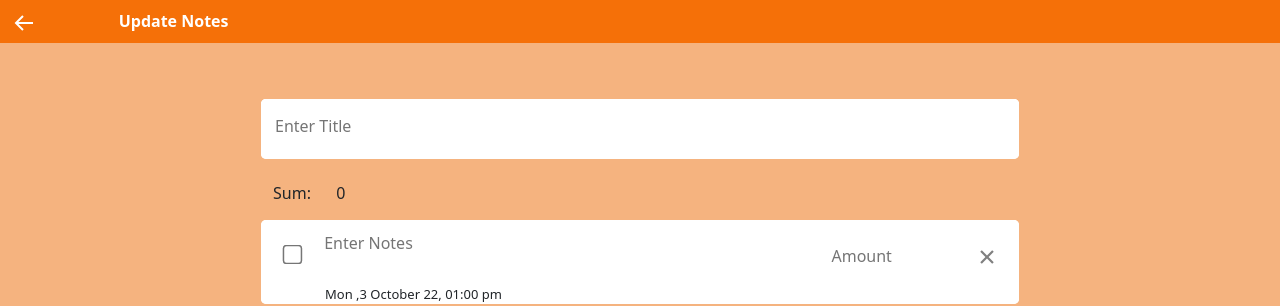
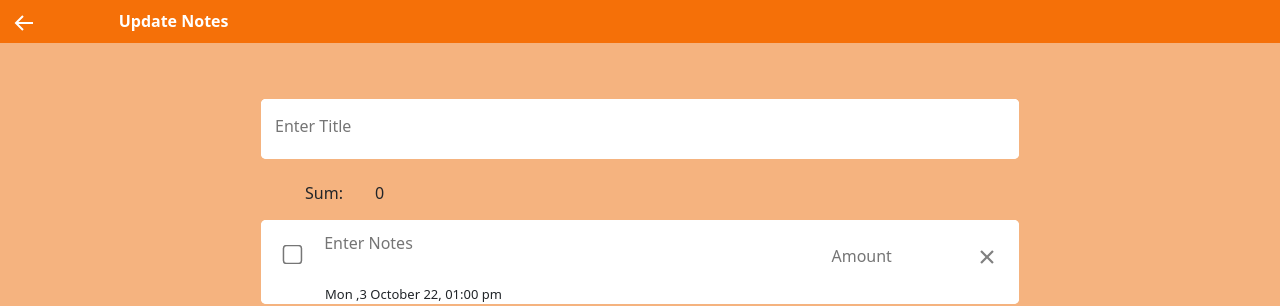
Before and after one commit to sohail151127/notes-app, a React (Create React App) app: page /UpdateNotes/new in a window 1280 px wide. Shown: the top 306 px of the page. Built offline with nearby package versions, Linux system fonts and the light colour scheme.

Commit message:
checking

```diff
--- a/package.json
+++ b/package.json
@@ -1,4 +1,5 @@
 {
+  "homepage": "https://sohail151127.github.io/reactNotesApp1",
   "name": "notes-app",
   "version": "0.1.0",
   "private": true,
@@ -19,6 +20,8 @@
     "web-vitals": "^2.1.4"
   },
   "scripts": {
+    "predeploy": "npm run build",
+    "deploy": "gh-pages -d build",
     "start": "react-scripts start",
     "build": "react-scripts build",
     "test": "react-scripts test",
--- a/src/components/updateNotes/UpdateNotes.js
+++ b/src/components/updateNotes/UpdateNotes.js
@@ -148,14 +148,12 @@ const getlocalAddItem =( )=>{
     {/* Sum part............. */}
 
     <Container className='sum'>
-        <Row>
-            <Col xs={{span:1, offset:0.5}}>
+            <div xs={2} className="sum__name__row">
                 Sum:
-             </Col>
-             <Col xs={10}>
+             </div>
+             <div xs={9} className="sum__value__row">
                 {sum}
-             </Col>
-        </Row>
+             </div>
     </Container>
 
 {/* saved data part on update page */}
--- a/src/components/updateNotes/updateNotes.css
+++ b/src/components/updateNotes/updateNotes.css
@@ -108,9 +108,18 @@
 }
 
 /* Sum part */
-
 .sum{
+    /* border: 1px solid red; */
     margin-top: 3%;
+    display: flex;
+}
+.sum__name__row{
+    /* border: 1px solid blue; */
+    padding-left: 2rem;
+}
+.sum__value__row{
+    /* border: 1px solid greenyellow; */
+    padding-left: 2rem ;
 }
 /* archived button */
 .archived{
```
Also changed, not shown: 1 other file (tests, documents, lock files or other folders).
